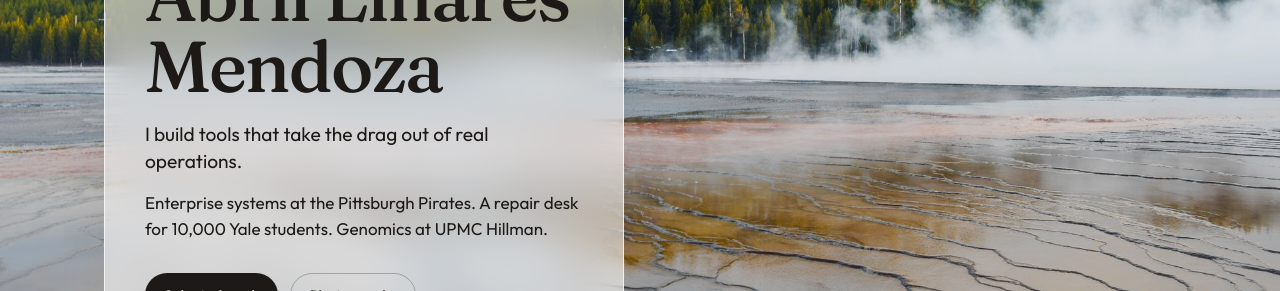
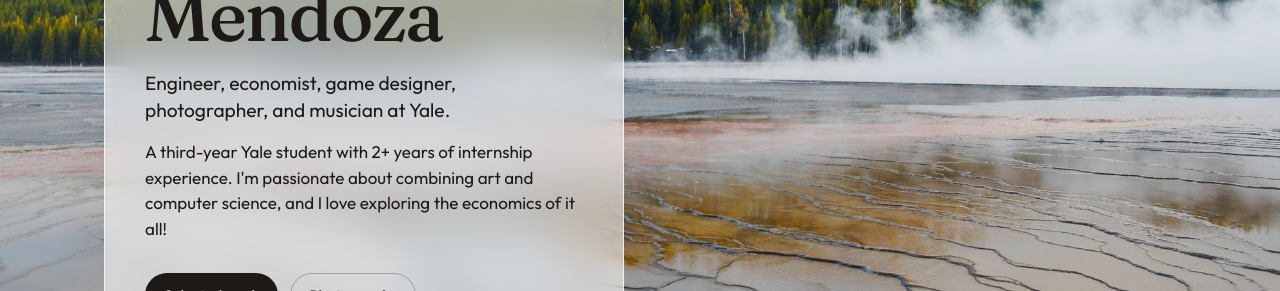
Before and after one commit to adlm6/abril-linares-mendoza, a Next.js app: page / in a window 1280 px wide. Shown: the part 370-661 px from the top of the page. Built offline with nearby package versions, Linux system fonts and the light colour scheme; no server answers.

Commit message:
changed the landing text and edited the readme

```diff
--- a/data/content.ts
+++ b/data/content.ts
@@ -7,9 +7,9 @@ export const site = {
 export const hero = {
   eyebrow: "Yale University · Computer Science and Economics · 2028",
   name: "Abril Linares Mendoza",
-  line: "I build tools that take the drag out of real operations.",
+  line: "Engineer, economist, game designer, photographer, and musician at Yale.",
   support:
-    "Enterprise systems at the Pittsburgh Pirates. A repair desk for 10,000 Yale students. Genomics at UPMC Hillman.",
+    "A third-year Yale student with 2+ years of internship experience. I'm passionate about combining art and computer science, and I love exploring the economics of it all!",
   workLabel: "Selected work",
   photosLabel: "Photographs",
 } as const;
```
Also changed, not shown: 2 other files (tests, documents, lock files or other folders).
